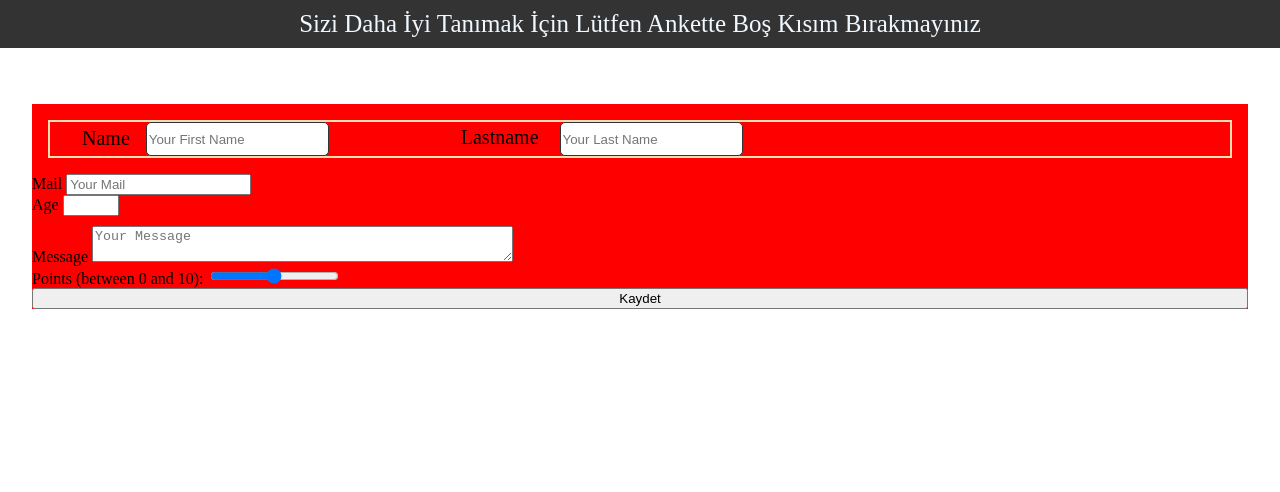
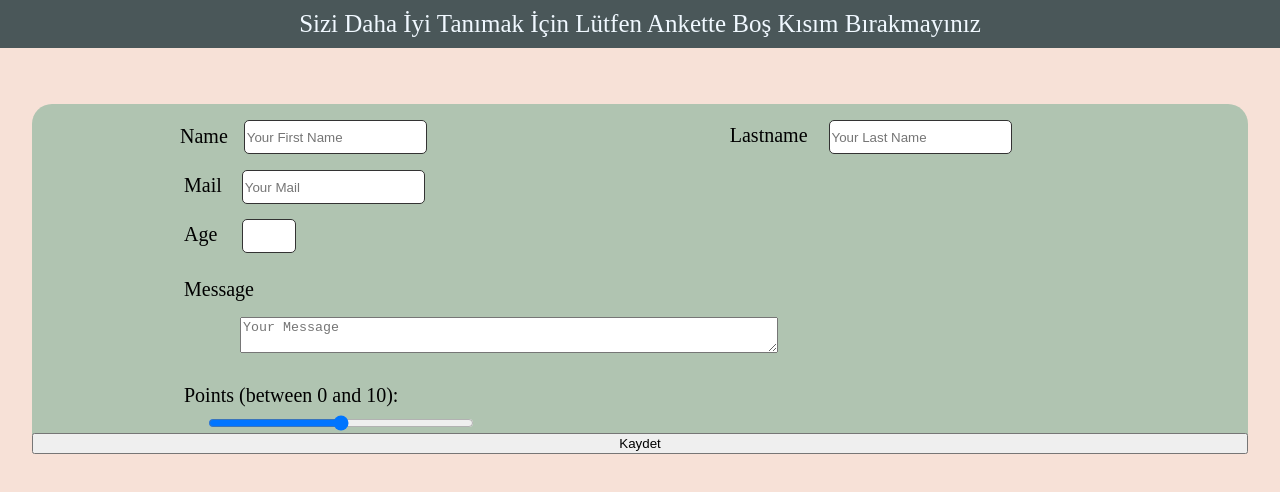
Before and after one commit to alperyasit/form-project, a plain HTML site: page index.html in a window 1280 px wide. Drawn offline with Linux system fonts and the light colour scheme.

Commit message:
Update style.css

```diff
--- a/style.css
+++ b/style.css
@@ -1,48 +1,131 @@
-body{
+body {
     margin: 0;
     padding: 0;
     box-sizing: border-box;
+    background-color: #f7e1d7;
 }
-main{
+
+main {
     display: flex;
     flex-direction: column;
+
 }
-nav{
-    background-color: #333;
+
+nav {
+    background-color: #4a5759;
     color: aliceblue;
     text-align: center;
     padding: 10px;
     font-size: 25px;
 }
-form{
+
+form {
     display: flex;
     flex-direction: column;
     margin: 3.5rem 2rem;
-    background-color: red;
+    background-color: #b0c4b1;
+    border-radius: 20px;
 }
-.user_name{
+
+.user_name {
     display: flex;
     text-align: center;
     font-size: 20px;
     margin: 1rem 1rem;
-    border: 2px solid wheat;
+    padding-left: 100px;
 }
 
-.user_name label{
+.user_name label {
     margin-top: 0.3rem;
     margin-right: 1rem;
     margin-left: 2rem;
 }
 
-.user_name input{
+.user_name input {
     width: auto;
     height: 30px;
     border-radius: 5px;
     border: 1px solid #333;
 }
 
-.user_lastname{
-    margin-left: 100px;
+.user_lastname {
+    margin-left: 25%;
 }
 
-.user_mail{}
+.user_mail {
+    margin-left: 7.5rem;
+}
+
+.user_mail label {
+    margin-top: 0.3rem;
+    margin-right: 1rem;
+    margin-left: 2rem;
+    font-size: 20px;
+}
+
+.user_mail input {
+    width: auto;
+    height: 30px;
+    border-radius: 5px;
+    border: 1px solid #333;
+}
+
+.user_age {
+    margin-left: 7.5rem;
+    margin-top: 15px;
+}
+
+.user_age label {
+    margin-top: 0.3rem;
+    margin-right: 1rem;
+    margin-left: 2rem;
+    font-size: 20px;
+}
+
+.user_age input {
+    width: auto;
+    height: 30px;
+    border-radius: 5px;
+    border: 1px solid #333;
+    margin-left: 0.3rem;
+
+}
+
+.user_message {
+    margin-left: 9.5rem;
+    margin-top: 15px;
+    display: flex;
+    flex-direction: column;
+    font-size: 20px;
+}
+
+.user_message textarea {
+    margin: 1rem 3.5rem;
+    width: 50%;
+}
+
+.user_points {
+    margin-left: 9.5rem;
+    margin-top: 15px;
+    display: flex;
+    flex-direction: column;
+    font-size: 20px;
+}
+
+.user_points input {
+    margin-left: 1.5rem;
+    margin-top: 0.5rem;
+    width: 25%;
+}
+
+.btn_area {
+    display: flex;
+    align-items: center;
+    flex-direction: row;
+    justify-content: center;
+}
+
+.btn_area button {
+    margin: 15px;
+
+}
```
